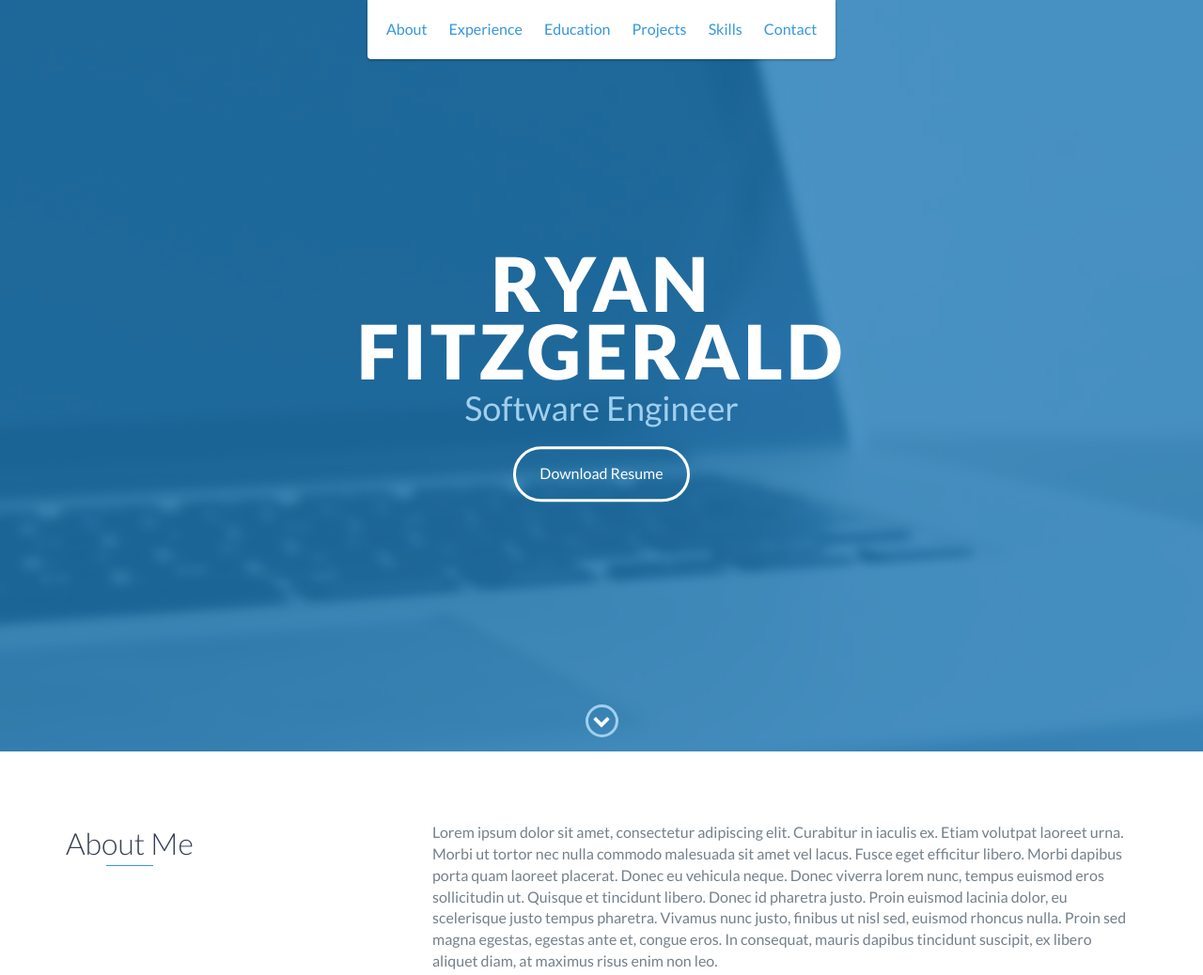
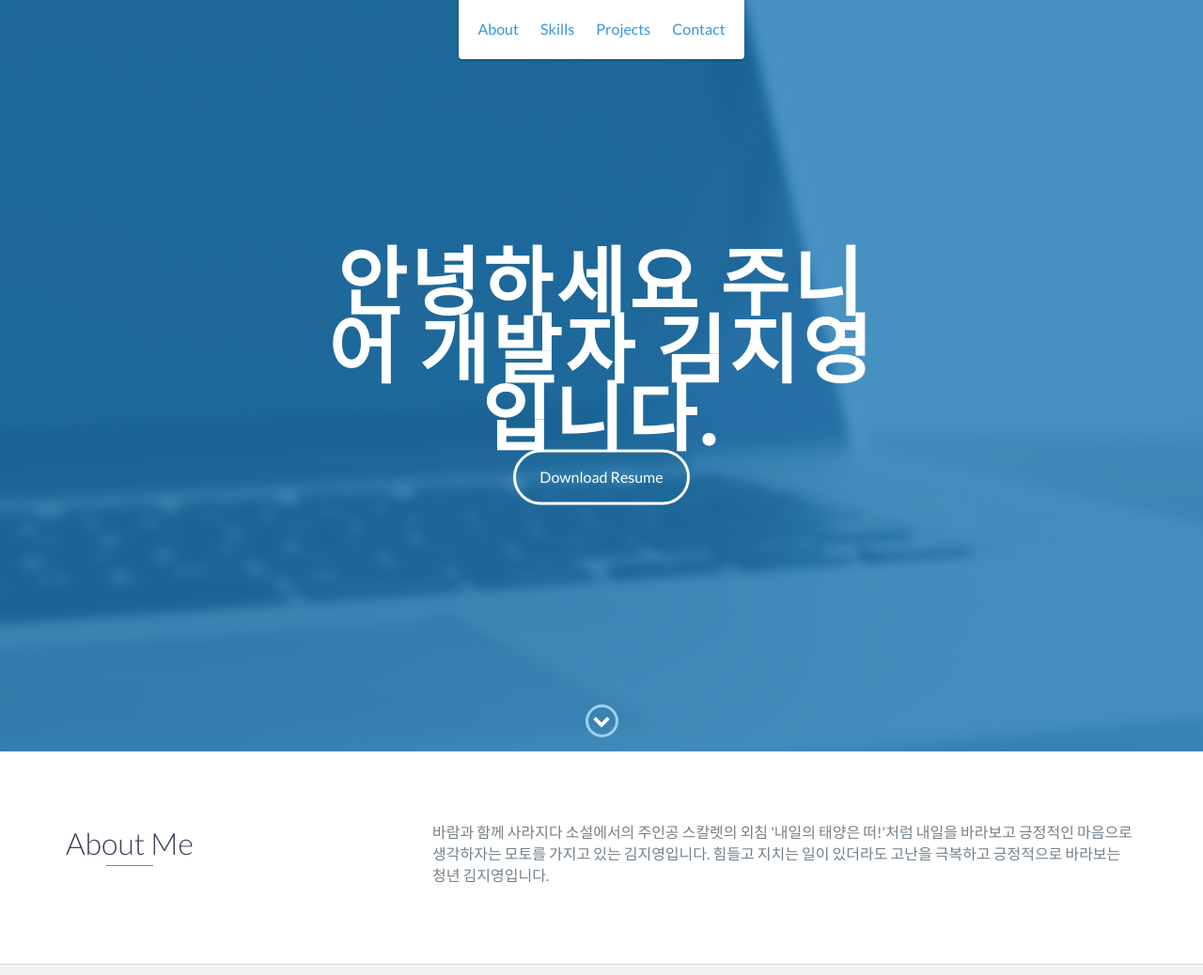
Before and after one commit to zirzirlove96/zirzirlove.github.io, a website: page index.html in a window 1280 px wide. Shown: the top 1038 px of the page at 94% size. Drawn offline with nearby package versions, Linux system fonts and the light colour scheme.

Commit message:
update index.html

```diff
--- a/index.html
+++ b/index.html
@@ -5,9 +5,9 @@
     <meta charset="utf-8">
     <meta http-equiv="X-UA-Compatible" content="IE=edge">
     <meta name="viewport" content="width=device-width, initial-scale=1">
-    <title>My Portfolio</title>
-	<link rel="shortcut icon" href="favicon.ico" type="image/x-icon">
-	<link rel="icon" href="favicon.ico" type="image/x-icon">
+    <title>Jiyoung Portfolio</title>
+    <link rel="shortcut icon" href="favicon.ico" type="image/x-icon">
+    <link rel="icon" href="favicon.ico" type="image/x-icon">
     <link href="https://fonts.googleapis.com/css?family=Lato:300,400,700,900" rel="stylesheet">
     <link rel="stylesheet" href="libs/font-awesome/css/font-awesome.min.css">
     <link href="css/bootstrap.min.css" rel="stylesheet">
@@ -27,17 +27,19 @@
             <li>
                 <a href="#about">About</a>
             </li>
+            <!--
             <li>
                 <a href="#experience">Experience</a>
             </li>
             <li>
                 <a href="#education">Education</a>
             </li>
+            -->
+            <li>
+                <a href="#skills">Skills</a>
+            </li>
             <li>
                 <a href="#projects">Projects</a>
-            </li>
-            <li>
-                <a href="#skills">Skills</a>
             </li>
             <li>
                 <a href="#contact">Contact</a>
@@ -48,8 +50,7 @@
 
     <div id="lead">
         <div id="lead-content">
-            <h1>Ryan Fitzgerald</h1>
-            <h2>Software Engineer</h2>
+            <h1>안녕하세요 주니어 개발자 김지영입니다.</h1>
             <a href="#" class="btn-rounded-white">Download Resume</a>
         </div>
         <!-- End #lead-content -->
@@ -73,9 +74,9 @@
                 </div>
                 <div class="col-md-8">
                     <p>
-                        Lorem ipsum dolor sit amet, consectetur adipiscing elit. Curabitur in iaculis ex. Etiam volutpat laoreet urna. Morbi ut tortor nec nulla commodo malesuada sit amet vel lacus. Fusce eget efficitur libero. Morbi dapibus porta quam laoreet placerat. Donec
-                        eu vehicula neque. Donec viverra lorem nunc, tempus euismod eros sollicitudin ut. Quisque et tincidunt libero. Donec id pharetra justo. Proin euismod lacinia dolor, eu scelerisque justo tempus pharetra. Vivamus nunc justo, finibus
-                        ut nisl sed, euismod rhoncus nulla. Proin sed magna egestas, egestas ante et, congue eros. In consequat, mauris dapibus tincidunt suscipit, ex libero aliquet diam, at maximus risus enim non leo.
+                        바람과 함께 사라지다 소설에서의 주인공 스칼렛의 외침 '내일의 태양은 떠!'처럼 내일을 바라보고
+                        긍정적인 마음으로 생각하자는 모토를 가지고 있는 김지영입니다. 힘들고 지치는 일이 있더라도
+                        고난을 극복하고 긍정적으로 바라보는 청년 김지영입니다.
                     </p>
                 </div>
             </div>
@@ -83,6 +84,7 @@
     </div>
     <!-- End #about -->
 
+    <!--
     <div id="experience" class="background-alt">
         <h2 class="heading">Experience</h2>
         <div id="experience-timeline">
@@ -111,8 +113,9 @@
             </div>
         </div>
     </div>
-    <!-- End #experience -->
+-->
 
+    <!--
     <div id="education">
         <h2 class="heading">Education</h2>
         <div class="education-block">
@@ -123,8 +126,9 @@
                 Lorem ipsum dolor sit amet, consectetur adipiscing elit. Curabitur in iaculis ex. Etiam volutpat laoreet urna. Morbi ut tortor nec nulla commodo malesuada sit amet vel lacus. Fusce eget efficitur libero. Morbi dapibus porta quam laoreet placerat.
             </p>
         </div>
-        <!-- End .education-block -->
+        -->
 
+    <!--
         <div class="education-block">
             <h3>University of Ottawa</h3>
             <span class="education-date">Sept 2016 - Sept 2017</span>
@@ -141,9 +145,8 @@
                 </li>
             </ul>
         </div>
-        <!-- End .education-block -->
     </div>
-    <!-- End #education -->
+-->
 
     <div id="projects" class="background-alt">
         <h2 class="heading">Projects</h2>
@@ -157,7 +160,9 @@
                     <div class="project-info">
                         <h3>Project Name Here</h3>
                         <p>
-                            Lorem ipsum dolor sit amet, consectetur adipiscing elit. Curabitur in iaculis ex. Etiam volutpat laoreet urna. Morbi ut tortor nec nulla commodo malesuada sit amet vel lacus. Fusce eget efficitur libero. Morbi dapibus porta quam laoreet placerat.
+                            Lorem ipsum dolor sit amet, consectetur adipiscing elit. Curabitur in iaculis ex. Etiam
+                            volutpat laoreet urna. Morbi ut tortor nec nulla commodo malesuada sit amet vel lacus. Fusce
+                            eget efficitur libero. Morbi dapibus porta quam laoreet placerat.
                         </p>
                         <a href="#">View Project</a>
                     </div>
@@ -173,7 +178,9 @@
                     <div class="project-info">
                         <h3>Project Name Here</h3>
                         <p>
-                            Lorem ipsum dolor sit amet, consectetur adipiscing elit. Curabitur in iaculis ex. Etiam volutpat laoreet urna. Morbi ut tortor nec nulla commodo malesuada sit amet vel lacus. Fusce eget efficitur libero. Morbi dapibus porta quam laoreet placerat.
+                            Lorem ipsum dolor sit amet, consectetur adipiscing elit. Curabitur in iaculis ex. Etiam
+                            volutpat laoreet urna. Morbi ut tortor nec nulla commodo malesuada sit amet vel lacus. Fusce
+                            eget efficitur libero. Morbi dapibus porta quam laoreet placerat.
                         </p>
                         <a href="#">View Project</a>
                     </div>
@@ -248,22 +255,28 @@
                 <div class="col-sm-5 social">
                     <ul>
                         <li>
-                            <a href="https://github.com/" target="_blank"><i class="fa fa-github" aria-hidden="true"></i></a>
+                            <a href="https://github.com/" target="_blank"><i class="fa fa-github"
+                                    aria-hidden="true"></i></a>
                         </li>
                         <li>
-                            <a href="https://stackoverflow.com/" target="_blank"><i class="fa fa-stack-overflow" aria-hidden="true"></i></a>
+                            <a href="https://stackoverflow.com/" target="_blank"><i class="fa fa-stack-overflow"
+                                    aria-hidden="true"></i></a>
                         </li>
                         <li>
-                            <a href="https://linkedin.com/" target="_blank"><i class="fa fa-linkedin" aria-hidden="true"></i></a>
+                            <a href="https://linkedin.com/" target="_blank"><i class="fa fa-linkedin"
+                                    aria-hidden="true"></i></a>
                         </li>
                         <li>
-                            <a href="https://www.facebook.com/" target="_blank"><i class="fa fa-facebook" aria-hidden="true"></i></a>
+                            <a href="https://www.facebook.com/" target="_blank"><i class="fa fa-facebook"
+                                    aria-hidden="true"></i></a>
                         </li>
                         <li>
-                            <a href="https://twitter.com/" target="_blank"><i class="fa fa-twitter" aria-hidden="true"></i></a>
+                            <a href="https://twitter.com/" target="_blank"><i class="fa fa-twitter"
+                                    aria-hidden="true"></i></a>
                         </li>
                         <li>
-                            <a href="https://plus.google.com/" target="_blank"><i class="fa fa-google-plus" aria-hidden="true"></i></a>
+                            <a href="https://plus.google.com/" target="_blank"><i class="fa fa-google-plus"
+                                    aria-hidden="true"></i></a>
                         </li>
                     </ul>
                 </div>
```
